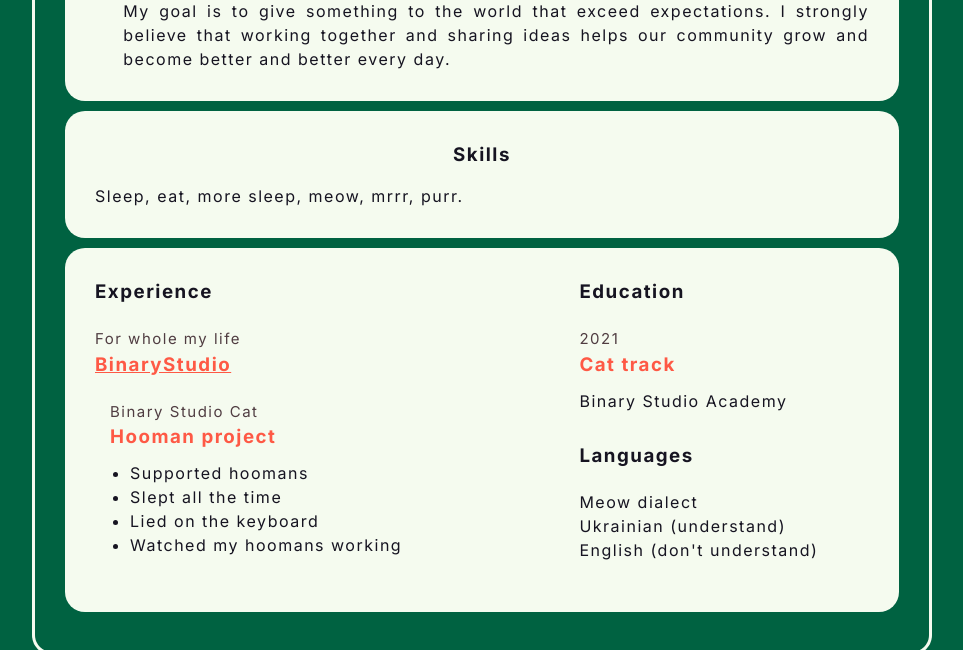
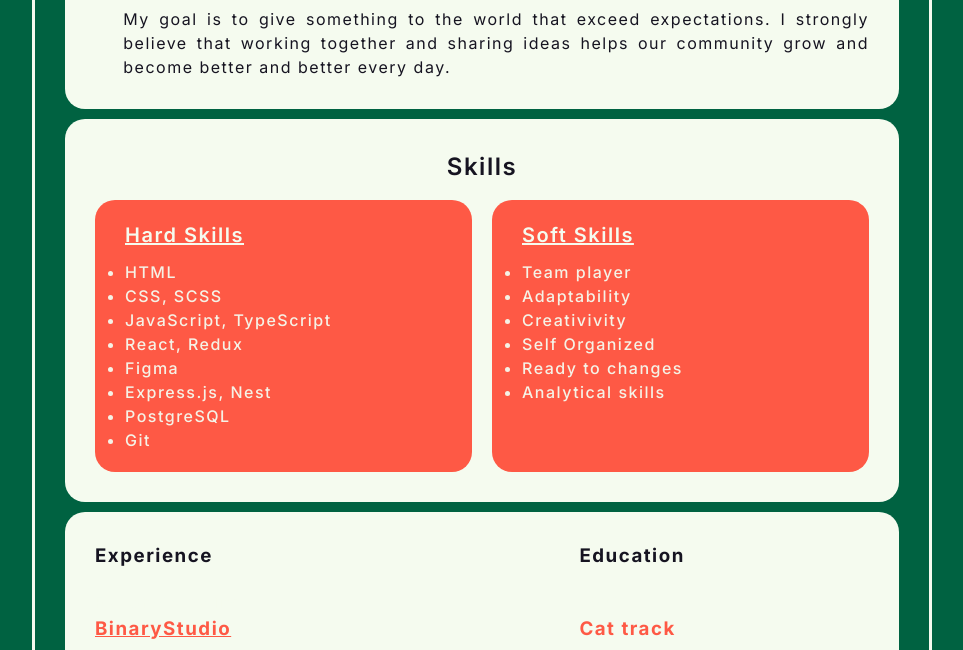
Before and after one commit to ArtemLymarenko/homepage, a plain HTML site: page index.html in a window 1280 px wide. Shown: the part 633-1283 px from the top of the page, without its empty margins (158-1121 px from the left). Drawn offline with Linux system fonts and the light colour scheme.

Commit message:
Added info to skills section and styles to it

```diff
--- a/index.html
+++ b/index.html
@@ -114,7 +114,7 @@
         </div>
         <div class="container">
           <div class="resume__block">
-            <h3 class="about__header">About me</h3>
+            <h3 class="resume__header">About me</h3>
             <div class="intro">
               <div class="intro__icon-wrapper">
                 <svg
@@ -153,10 +153,33 @@
         <div class="container">
           <div class="resume__block">
             <div class="skills">
-              <h3 class="skills__header">Skills</h3>
-              <p class="skills__text">
-                Sleep, eat, more sleep, meow, mrrr, purr.
-              </p>
+              <h3 class="resume__header">Skills</h3>
+              <div class="skills__content fh">
+                <div class="skills__card">
+                  <p>Hard Skills</p>
+                  <ul class="qualities-list">
+                    <li>HTML</li>
+                    <li>CSS, SCSS</li>
+                    <li>JavaScript, TypeScript</li>
+                    <li>React, Redux</li>
+                    <li>Figma</li>
+                    <li>Express.js, Nest</li>
+                    <li>PostgreSQL</li>
+                    <li>Git</li>
+                  </ul>
+                </div>
+                <div class="skills__card">
+                  <p>Soft Skills</p>
+                  <ul class="qualities-list">
+                    <li>Team player</li>
+                    <li>Adaptability</li>
+                    <li>Creativivity</li>
+                    <li>Self Organized</li>
+                    <li>Ready to changes</li>
+                    <li>Analytical skills</li>
+                  </ul>
+                </div>
+              </div>
             </div>
           </div>
         </div>
--- a/styles.css
+++ b/styles.css
@@ -10,10 +10,11 @@ body {
 
   --primary-text-color: #fe5945;
   --secondary-text-color: #161421;
-  --durability-text-color: #503d42;
+  --durability-text-color: #f5fbef;
   --icon-color: #fe5945;
-  --text-decoration-color: #fe5945;
+  --block-background-color: #fe5945;
   --background-color: #f5fbef;
+
   --letter-spacing: 1.5px;
   letter-spacing: var(--letter-spacing);
   background: #006241;
@@ -148,17 +149,19 @@ body {
 }
 
 .intro__icon path {
-  fill: var(--text-decoration-color);
+  fill: var(--icon-color);
 }
 
 .intro__content {
   gap: 10px;
 }
 
-.about__header {
+.resume__header {
   color: var(--secondary-text-color);
+  font-size: 24px;
+  font-weight: 600;
+  text-align: center;
   margin-bottom: 15px;
-  text-align: center;
 }
 
 .intro_text {
@@ -166,15 +169,35 @@ body {
   text-align: justify;
 }
 
-.skills__header {
-  color: var(--secondary-text-color);
-  text-align: center;
-  margin-bottom: 15px;
+.skills__content {
+  gap: 20px;
 }
 
-.skills__text {
-  color: var(--secondary-text-color);
-  text-align: justify;
+.skills__card {
+  padding: 20px 30px;
+  border-radius: 20px;
+  flex: 1;
+  background: var(--block-background-color);
+}
+
+.skills__card {
+  color: var(--durability-text-color);
+}
+
+.skills__card > p {
+  font-size: 20px;
+  font-weight: 600;
+  text-decoration: underline;
+}
+
+.qualities-list {
+  margin-top: 10px;
+}
+
+.qualities-list > li {
+  font-size: 16px;
+  font-weight: 500;
+  opacity: 0.95;
 }
 
 .experiences {
```
